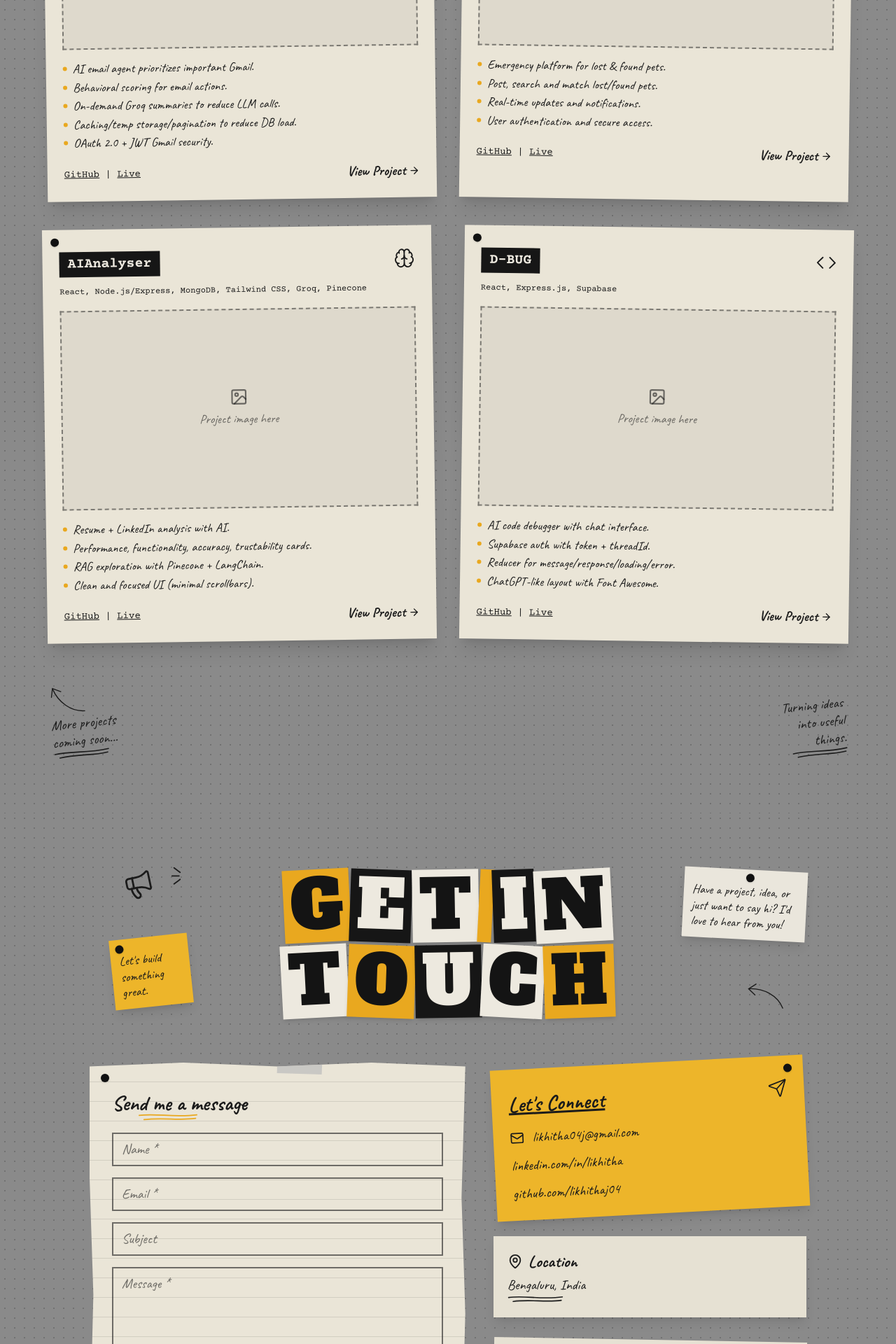
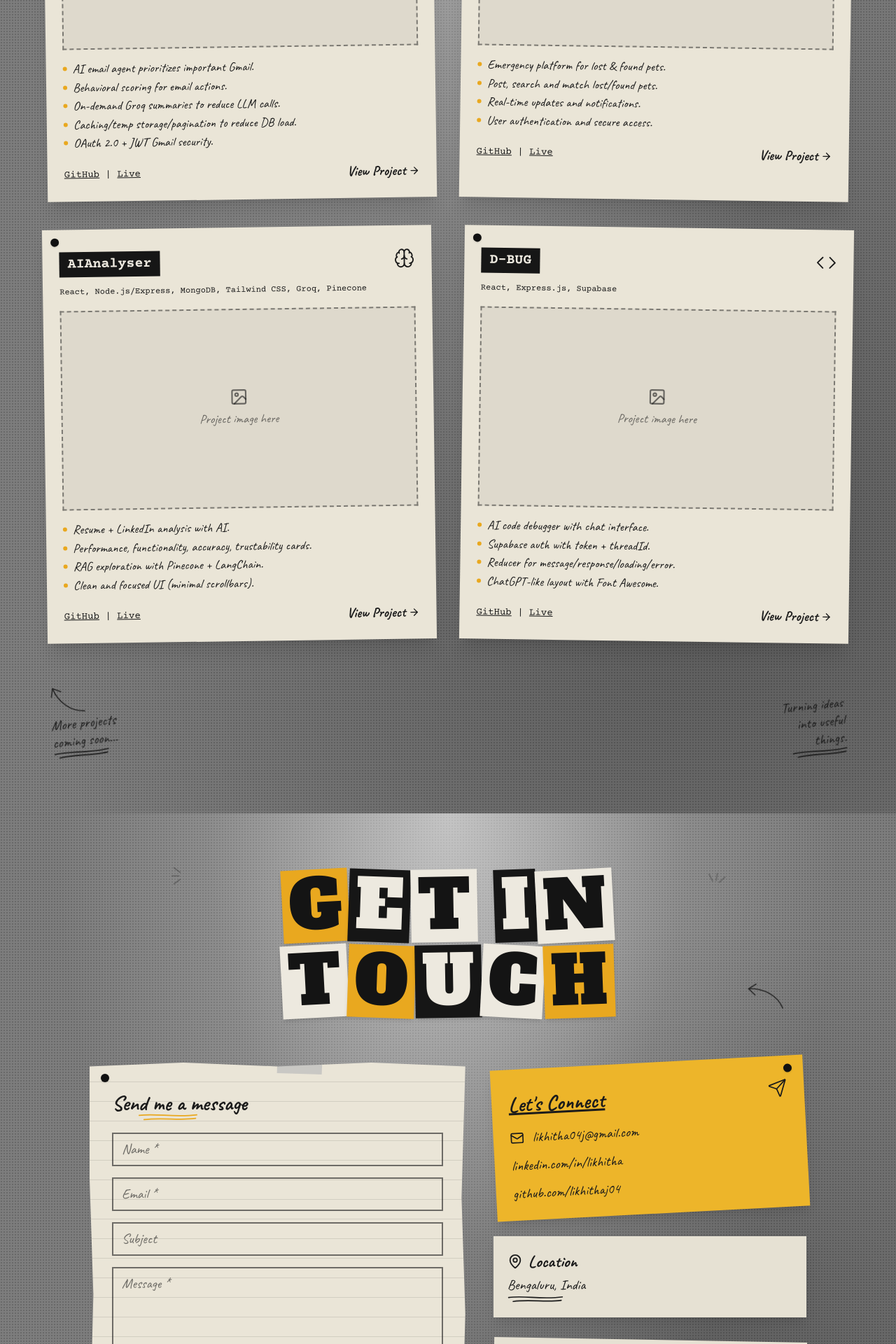
Before and after one commit to likhithaj04/my-Portfolio, a React app in the folder portfolio/: page / in a window 1280 px wide. Shown: the part 2418-4338 px from the top of the page at 70% size. Built offline with nearby package versions, Linux system fonts and the light colour scheme; the HTML template or start-up script is replaced by a standard one.

Commit message:
made changes to project and contact section

```diff
--- a/portfolio/src/Projects.jsx
+++ b/portfolio/src/Projects.jsx
@@ -1,4 +1,4 @@
-import React from "react";
+import React, { useEffect, useRef, useState } from "react";
 import { Mail, PawPrint, Brain, Code, ImageIcon, ArrowRight } from "lucide-react";
 
 // to show a real screenshot, import it and put it in the `img` field below
@@ -6,6 +6,50 @@ import { Mail, PawPrint, Brain, Code, ImageIcon, ArrowRight } from "lucide-react
 
 const fontImport =
   "@import url('https://fonts.googleapis.com/css2?family=Alfa+Slab+One&family=Caveat:wght@400;600;700&family=Courier+Prime:wght@400;700&display=swap');";
+
+// small animations. they only start once the section scrolls into view (class "page-in")
+const animations = `
+  .pop, .fade { opacity: 0; }
+  .page-in .pop { opacity: 1; animation: letterDrop 0.6s cubic-bezier(0.2, 0.8, 0.2, 1) backwards; }
+  .page-in .fade { opacity: 1; animation: fadeUp 0.8s ease backwards; }
+  .page-in .d1 { animation-delay: 0.7s; }
+  .page-in .d2 { animation-delay: 0.9s; }
+  .page-in .d3 { animation-delay: 1.1s; }
+
+  .float { animation: floaty 3.5s ease-in-out infinite; }
+  .twinkle { animation: twinkle 1.8s ease-in-out infinite alternate; }
+
+  @keyframes letterDrop { from { opacity: 0; translate: 0 -40px; } to { opacity: 1; translate: 0 0; } }
+  @keyframes fadeUp { from { opacity: 0; translate: 0 20px; } to { opacity: 1; translate: 0 0; } }
+  @keyframes floaty { 0%, 100% { translate: 0 0; } 50% { translate: 0 -10px; } }
+  @keyframes twinkle { from { opacity: 0.3; } to { opacity: 1; } }
+
+  @media (prefers-reduced-motion: reduce) {
+    .page-in .pop, .page-in .fade { animation: none; }
+    .float, .twinkle { animation: none; }
+  }
+`;
+
+// true once the element has been scrolled into view
+function useInView(threshold = 0.1) {
+  const ref = useRef(null);
+  const [inView, setInView] = useState(false);
+
+  useEffect(() => {
+    const el = ref.current;
+    if (!el) return;
+    const observer = new IntersectionObserver(
+      ([entry]) => {
+        if (entry.isIntersecting) setInView(true);
+      },
+      { threshold }
+    );
+    observer.observe(el);
+    return () => observer.disconnect();
+  }, [threshold]);
+
+  return [ref, inView];
+}
 
 const projects = [
   {
@@ -88,7 +132,7 @@ function ArrowDoodle({ className = "" }) {
 
 function BurstDoodle({ className = "" }) {
   return (
-    <svg viewBox="0 0 50 50" className={`h-9 w-9 text-[#1b1b1b] ${className}`} fill="none" stroke="currentColor" strokeWidth="2.5" strokeLinecap="round">
+    <svg viewBox="0 0 50 50" className={`twinkle h-9 w-9 text-[#1b1b1b] ${className}`} fill="none" stroke="currentColor" strokeWidth="2.5" strokeLinecap="round">
       <path d="M8 24 L22 24" />
       <path d="M12 8 L24 17" />
       <path d="M12 40 L24 31" />
@@ -116,17 +160,22 @@ const colorOrder = ["yellow", "dark", "paper"];
 const tiltOrder = ["-rotate-3", "rotate-2", "-rotate-1", "rotate-3", "-rotate-2"];
 
 // turns a word into a row of cut-out letter blocks
-function Word({ word, size }) {
+function Word({ word, size, delay = 0 }) {
   return (
     <div className="flex">
-      {word.split("").map((letter, i) => (
-        <span
-          key={i}
-          className={`inline-block px-1.5 py-1 font-['Alfa_Slab_One'] leading-none shadow-md sm:px-2.5 ${size} ${colors[colorOrder[(i + word.length) % 3]]} ${tiltOrder[i % 5]}`}
-        >
-          {letter}
-        </span>
-      ))}
+      {word.split("").map((letter, i) =>
+        letter === " " ? (
+          <span key={i} className="w-3 sm:w-6"></span>
+        ) : (
+          <span
+            key={i}
+            style={{ animationDelay: `${delay + i * 0.07}s` }}
+            className={`pop inline-block px-1.5 py-1 font-['Alfa_Slab_One'] leading-none shadow-md sm:px-2.5 ${size} ${colors[colorOrder[(i + word.length) % 3]]} ${tiltOrder[i % 5]}`}
+          >
+            {letter}
+          </span>
+        )
+      )}
     </div>
   );
 }
@@ -154,7 +203,10 @@ function ProjectCard({ project, index }) {
   const tilt = index % 2 === 0 ? "-rotate-[0.8deg]" : "rotate-[0.8deg]";
 
   return (
-    <article className={`relative bg-[#EAE5D7] p-6 pt-8 shadow-xl ${tilt}`}>
+    <article
+      style={{ animationDelay: `${0.6 + index * 0.15}s` }}
+      className={`fade relative bg-[#EAE5D7] p-6 pt-8 shadow-xl transition-transform duration-300 hover:scale-[1.02] ${tilt}`}
+    >
       <Pin className="left-3 top-3" />
 
       {project.featured && (
@@ -210,24 +262,29 @@ function ProjectCard({ project, index }) {
 /* ---------------- page ---------------- */
 
 export default function Projects() {
+  const [ref, inView] = useInView(0.1);
+
   return (
     <section
       id="projects"
-      className="relative min-h-screen overflow-hidden bg-[#8a8a8a] px-6 py-20 font-['Courier_Prime'] text-[#1b1b1b]"
+      ref={ref}
+      className={`relative min-h-screen overflow-hidden bg-[#7d7d7d] px-6 py-20 font-['Courier_Prime'] text-[#1b1b1b] ${inView ? "page-in" : ""}`}
       style={{
-        backgroundImage: "radial-gradient(rgba(0,0,0,0.18) 1px, transparent 1px)",
-        backgroundSize: "14px 14px",
+        // same wall as Home.jsx: spotlight on top, fine dot grid, dark corner
+        backgroundImage:
+          "radial-gradient(ellipse at 50% 0%, rgba(255,255,255,0.55) 0%, rgba(255,255,255,0.12) 38%, transparent 62%), radial-gradient(rgba(0,0,0,0.16) 1px, transparent 1.2px), radial-gradient(circle at 80% 80%, rgba(0,0,0,0.28), transparent 55%)",
+        backgroundSize: "100% 100%, 4px 4px, 100% 100%",
       }}
     >
-      <style>{fontImport}</style>
+      <style>{fontImport}{animations}</style>
 
       {/* corner scribbles (desktop only) */}
-      <div className="absolute left-10 top-20 hidden lg:block">
+      <div className="fade d2 absolute left-10 top-20 hidden lg:block">
         <p className="-rotate-6 font-['Caveat'] text-xl leading-tight">
           Build <br /> Solve <br /> Improve
         </p>
       </div>
-      <div className="absolute right-10 top-72 hidden -rotate-6 lg:block">
+      <div className="fade d2 absolute right-10 top-72 hidden -rotate-6 lg:block">
         <p className="font-['Caveat'] text-xl leading-tight">
           Real <br /> Projects. <br /> Real <br /> Experience.
         </p>
@@ -236,17 +293,17 @@ export default function Projects() {
 
       {/* title */}
       <div className="relative mx-auto flex max-w-3xl flex-col items-center gap-1">
-        <Word word="MY" size="text-6xl sm:text-8xl" />
-        <Word word="PROJECTS" size="text-4xl sm:text-7xl" />
+        <Word word="MY" size="text-6xl sm:text-8xl" delay={0.1} />
+        <Word word="PROJECTS" size="text-4xl sm:text-7xl" delay={0.35} />
 
         {/* sticky on the left */}
-        <div className="absolute -left-10 top-2 hidden w-28 -rotate-6 bg-[#EDB52A] p-3 pt-5 font-['Caveat'] text-lg leading-tight shadow-lg md:block">
+        <div className="fade d1 absolute -left-10 top-2 hidden w-28 -rotate-6 bg-[#EDB52A] p-3 pt-5 font-['Caveat'] text-lg leading-tight shadow-lg md:block">
           <Pin className="left-2 top-2" />
           Ideas into working apps.
         </div>
 
         {/* small lined note on the right */}
-        <div className="absolute -right-14 -top-2 hidden w-44 rotate-3 bg-[#EAE6DC] p-3 pt-5 font-['Caveat'] text-lg leading-tight shadow-lg md:block">
+        <div className="fade d1 absolute -right-14 -top-2 hidden w-44 rotate-3 bg-[#EAE6DC] p-3 pt-5 font-['Caveat'] text-lg leading-tight shadow-lg md:block">
           <Pin className="left-1/2 top-1.5" />
           Full-Stack, Web Apps, APIs, Databases, Integrations...
         </div>
@@ -265,14 +322,14 @@ export default function Projects() {
 
       {/* bottom scribbles */}
       <div className="mx-auto mt-14 flex max-w-6xl items-end justify-between px-2">
-        <div className="-rotate-6">
+        <div className="fade d3 -rotate-6">
           <ArrowDoodle className="-rotate-[100deg]" />
           <p className="font-['Caveat'] text-xl leading-tight">
             More projects <br /> coming soon...
           </p>
           <ScribbleLine />
         </div>
-        <div className="-rotate-6 text-right">
+        <div className="fade d3 -rotate-6 text-right">
           <p className="font-['Caveat'] text-xl leading-tight">
             Turning ideas <br /> into useful <br /> things.
           </p>
--- a/portfolio/src/contact.jsx
+++ b/portfolio/src/contact.jsx
@@ -1,8 +1,52 @@
-import React, { useState } from "react";
+import React, { useEffect, useRef, useState } from "react";
 import { Mail, MapPin, Lightbulb, Send, Megaphone, ArrowRight } from "lucide-react";
 
 const fontImport =
   "@import url('https://fonts.googleapis.com/css2?family=Alfa+Slab+One&family=Caveat:wght@400;600;700&family=Courier+Prime:wght@400;700&display=swap');";
+
+// small animations. they only start once the section scrolls into view (class "page-in")
+const animations = `
+  .pop, .fade { opacity: 0; }
+  .page-in .pop { opacity: 1; animation: letterDrop 0.6s cubic-bezier(0.2, 0.8, 0.2, 1) backwards; }
+  .page-in .fade { opacity: 1; animation: fadeUp 0.8s ease backwards; }
+  .page-in .d1 { animation-delay: 0.7s; }
+  .page-in .d2 { animation-delay: 0.9s; }
+  .page-in .d3 { animation-delay: 1.1s; }
+
+  .float { animation: floaty 3.5s ease-in-out infinite; }
+  .twinkle { animation: twinkle 1.8s ease-in-out infinite alternate; }
+
+  @keyframes letterDrop { from { opacity: 0; translate: 0 -40px; } to { opacity: 1; translate: 0 0; } }
+  @keyframes fadeUp { from { opacity: 0; translate: 0 20px; } to { opacity: 1; translate: 0 0; } }
+  @keyframes floaty { 0%, 100% { translate: 0 0; } 50% { translate: 0 -10px; } }
+  @keyframes twinkle { from { opacity: 0.3; } to { opacity: 1; } }
+
+  @media (prefers-reduced-motion: reduce) {
+    .page-in .pop, .page-in .fade { animation: none; }
+    .float, .twinkle { animation: none; }
+  }
+`;
+
+// true once the element has been scrolled into view
+function useInView(threshold = 0.1) {
+  const ref = useRef(null);
+  const [inView, setInView] = useState(false);
+
+  useEffect(() => {
+    const el = ref.current;
+    if (!el) return;
+    const observer = new IntersectionObserver(
+      ([entry]) => {
+        if (entry.isIntersecting) setInView(true);
+      },
+      { threshold }
+    );
+    observer.observe(el);
+    return () => observer.disconnect();
+  }, [threshold]);
+
+  return [ref, inView];
+}
 
 // change these to your own details
 const EMAIL = "likhitha04j@gmail.com";
@@ -22,7 +66,7 @@ function ArrowDoodle({ className = "" }) {
 
 function BurstDoodle({ className = "" }) {
   return (
-    <svg viewBox="0 0 50 50" className={`h-9 w-9 text-[#1b1b1b] ${className}`} fill="none" stroke="currentColor" strokeWidth="2.5" strokeLinecap="round">
+    <svg viewBox="0 0 50 50" className={`twinkle h-9 w-9 text-[#1b1b1b] ${className}`} fill="none" stroke="currentColor" strokeWidth="2.5" strokeLinecap="round">
       <path d="M8 24 L22 24" />
       <path d="M12 8 L24 17" />
       <path d="M12 40 L24 31" />
@@ -42,7 +86,7 @@ function ScribbleLine({ className = "" }) {
 // same paper plane as the home / about pages
 function PlaneDoodle({ className = "" }) {
   return (
-    <svg viewBox="0 0 260 110" className={`text-[#1b1b1b] ${className}`} fill="none" stroke="currentColor" strokeWidth="2" strokeLinecap="round" strokeLinejoin="round">
+    <svg viewBox="0 0 260 110" className={`float text-[#1b1b1b] ${className}`} fill="none" stroke="currentColor" strokeWidth="2" strokeLinecap="round" strokeLinejoin="round">
       <path d="M4 96 C 30 104, 60 98, 78 84 C 92 72, 76 58, 66 68 C 58 78, 82 84, 104 70 C 124 58, 140 46, 150 44" strokeDasharray="4 7" />
       <g transform="translate(120 4)">
         <path d="M4 40 L136 6 L96 84 L72 54 Z" transform="scale(0.95)" />
@@ -63,17 +107,22 @@ const colors = {
 const colorOrder = ["yellow", "dark", "paper"];
 const tiltOrder = ["-rotate-3", "rotate-2", "-rotate-1", "rotate-3", "-rotate-2"];
 
-function Word({ word, size }) {
+function Word({ word, size, delay = 0 }) {
   return (
     <div className="flex">
-      {word.split("").map((letter, i) => (
-        <span
-          key={i}
-          className={`inline-block px-1.5 py-1 font-['Alfa_Slab_One'] leading-none shadow-md sm:px-2.5 ${size} ${colors[colorOrder[(i + word.length) % 3]]} ${tiltOrder[i % 5]}`}
-        >
-          {letter}
-        </span>
-      ))}
+      {word.split("").map((letter, i) =>
+        letter === " " ? (
+          <span key={i} className="w-3 sm:w-6"></span>
+        ) : (
+          <span
+            key={i}
+            style={{ animationDelay: `${delay + i * 0.07}s` }}
+            className={`pop inline-block px-1.5 py-1 font-['Alfa_Slab_One'] leading-none shadow-md sm:px-2.5 ${size} ${colors[colorOrder[(i + word.length) % 3]]} ${tiltOrder[i % 5]}`}
+          >
+            {letter}
+          </span>
+        )
+      )}
     </div>
   );
 }
@@ -89,6 +138,7 @@ const inputClass =
 /* ---------------- page ---------------- */
 
 export default function Contact() {
+  const [ref, inView] = useInView(0.1);
   const [form, setForm] = useState({ name: "", email: "", subject: "", message: "" });
   const [sent, setSent] = useState(false);
 
@@ -111,31 +161,34 @@ export default function Contact() {
   return (
     <section
       id="contact"
-      className="relative min-h-screen overflow-hidden bg-[#8a8a8a] px-6 py-20 font-['Courier_Prime'] text-[#1b1b1b]"
+      ref={ref}
+      className={`relative min-h-screen overflow-hidden bg-[#7d7d7d] px-6 py-20 font-['Courier_Prime'] text-[#1b1b1b] ${inView ? "page-in" : ""}`}
       style={{
-        backgroundImage: "radial-gradient(rgba(0,0,0,0.18) 1px, transparent 1px)",
-        backgroundSize: "14px 14px",
+        // same wall as Home.jsx: spotlight on top, fine dot grid, dark corner
+        backgroundImage:
+          "radial-gradient(ellipse at 50% 0%, rgba(255,255,255,0.55) 0%, rgba(255,255,255,0.12) 38%, transparent 62%), radial-gradient(rgba(0,0,0,0.16) 1px, transparent 1.2px), radial-gradient(circle at 80% 80%, rgba(0,0,0,0.28), transparent 55%)",
+        backgroundSize: "100% 100%, 4px 4px, 100% 100%",
       }}
     >
-      <style>{fontImport}</style>
+      <style>{fontImport}{animations}</style>
 
       {/* title */}
       <div className="relative mx-auto flex max-w-3xl flex-col items-center gap-1">
-        <Word word="GET IN" size="text-5xl sm:text-8xl" />
-        <Word word="TOUCH" size="text-5xl sm:text-8xl" />
+        <Word word="GET IN" size="text-5xl sm:text-8xl" delay={0.1} />
+        <Word word="TOUCH" size="text-5xl sm:text-8xl" delay={0.5} />
 
-        <Megaphone size={44} strokeWidth={1.5} className="absolute -left-20 top-0 hidden -rotate-12 md:block" />
+        <Megaphone size={44} strokeWidth={1.5} className="fade d1 absolute -left-20 top-0 hidden -rotate-12 md:block" />
         <BurstDoodle className="absolute -left-4 -top-2 hidden md:block" />
         <BurstDoodle className="absolute -right-4 top-0 hidden rotate-[100deg] md:block" />
 
         {/* sticky left */}
-        <div className="absolute -left-24 top-24 hidden w-28 -rotate-6 bg-[#EDB52A] p-3 pt-5 font-['Caveat'] text-lg leading-tight shadow-lg md:block">
+        <div className="fade d1 absolute -left-24 top-24 hidden w-28 -rotate-6 bg-[#EDB52A] p-3 pt-5 font-['Caveat'] text-lg leading-tight shadow-lg md:block">
           <Pin className="left-2 top-2" />
           Let's build something great.
         </div>
 
         {/* note right */}
-        <div className="absolute -right-32 top-0 hidden w-44 rotate-3 bg-[#EAE6DC] p-3 pt-5 font-['Caveat'] text-lg leading-tight shadow-lg lg:block">
+        <div className="fade d1 absolute -right-32 top-0 hidden w-44 rotate-3 bg-[#EAE6DC] p-3 pt-5 font-['Caveat'] text-lg leading-tight shadow-lg lg:block">
           <Pin className="left-1/2 top-1.5" />
           Have a project, idea, or just want to say hi? I'd love to hear from you!
         </div>
@@ -147,7 +200,7 @@ export default function Contact() {
         {/* the message form */}
         <form
           onSubmit={handleSubmit}
-          className="relative bg-[#EAE5D7] px-8 pb-10 pt-10 shadow-xl"
+          className="fade d1 relative bg-[#EAE5D7] px-8 pb-10 pt-10 shadow-xl"
           style={{
             // ruled paper lines + torn edge
             backgroundImage: "repeating-linear-gradient(transparent 0 27px, rgba(0,0,0,0.1) 27px 28px)",
@@ -182,7 +235,7 @@ export default function Contact() {
         {/* right column */}
         <div className="space-y-8">
           {/* let's connect sticky */}
-          <div className="relative rotate-[-3deg] bg-[#EDB52A] p-6 pt-8 shadow-lg">
+          <div className="fade d1 relative rotate-[-3deg] bg-[#EDB52A] p-6 pt-8 shadow-lg transition-transform duration-300 hover:rotate-0 hover:scale-105">
             <Pin className="right-4 top-3" />
             <div className="flex items-start justify-between">
               <h3 className="font-['Caveat'] text-3xl font-bold underline">Let's Connect</h3>
@@ -205,7 +258,7 @@ export default function Contact() {
           </div>
 
           {/* location */}
-          <div className="relative bg-[#E6E1D3] p-5 shadow-lg">
+          <div className="fade d2 relative bg-[#E6E1D3] p-5 shadow-lg transition-transform duration-300 hover:scale-105">
             <div className="flex items-center gap-2 font-['Caveat'] text-2xl font-bold">
               <MapPin size={22} /> Location
             </div>
@@ -214,7 +267,7 @@ export default function Contact() {
           </div>
 
           {/* quick note */}
-          <div className="relative rotate-1 bg-[#E6E1D3] p-5 shadow-lg">
+          <div className="fade d3 relative rotate-1 bg-[#E6E1D3] p-5 shadow-lg transition-transform duration-300 hover:rotate-0 hover:scale-105">
             <div className="flex items-center gap-2 font-['Caveat'] text-2xl font-bold">
               <Lightbulb size={22} /> Quick Note
             </div>
@@ -227,7 +280,7 @@ export default function Contact() {
 
       {/* bottom scribbles */}
       <div className="mx-auto mt-14 flex max-w-5xl items-end justify-between px-2">
-        <div className="-rotate-6">
+        <div className="fade d3 -rotate-6">
           <p className="font-['Caveat'] text-xl leading-tight">
             Drop a message... <br /> I'll get back to you <br /> as soon as possible.
           </p>
```
